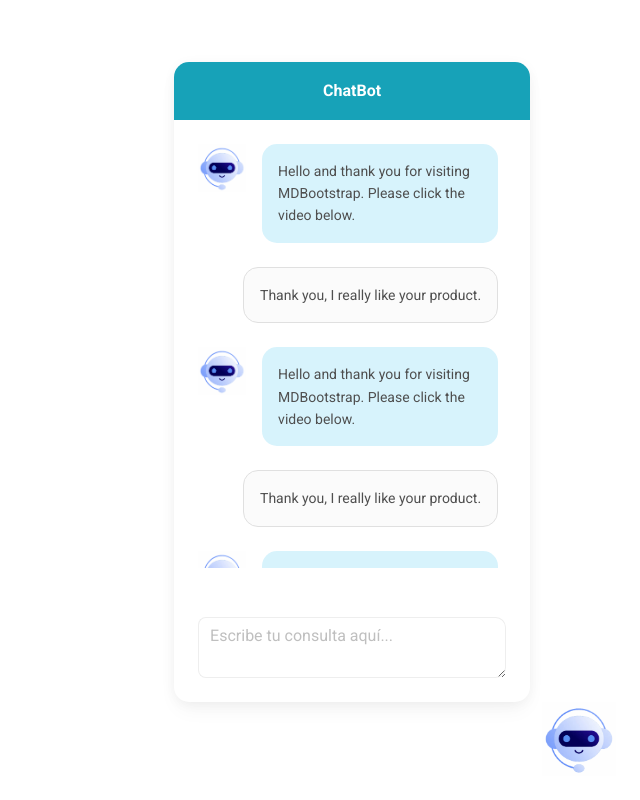
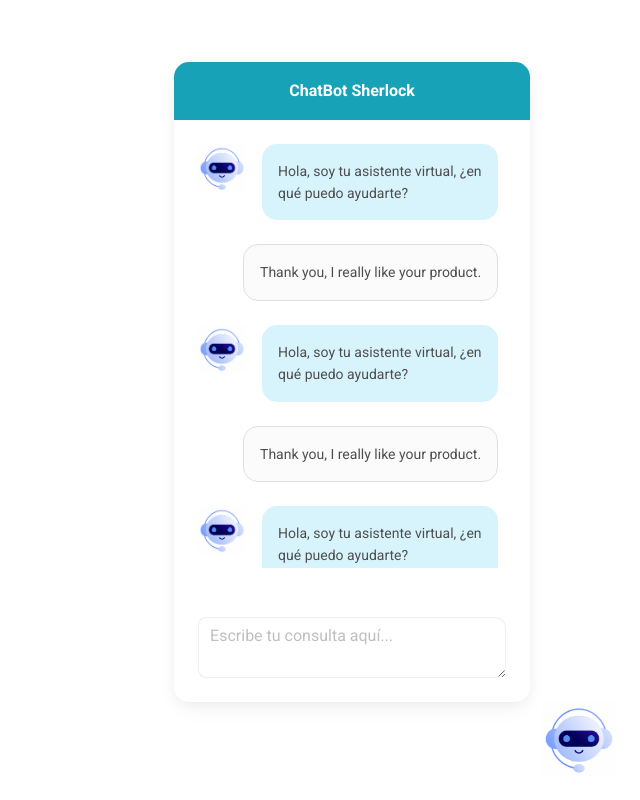
Before and after one commit to UTN-FRSR-TUP/ChatBot-Front, a React (Vite) app: page / in a window 1280 px wide. Both pictures are taken after a click on the picture 1206 px from the left and 726 px from the top of the page. Shown: the whole page, without its empty margins (640-1280 px from the left). Built offline with nearby package versions, Linux system fonts and the light colour scheme.

Commit message:
Chatbot_props-estilos

```diff
--- a/src/components/Body.jsx
+++ b/src/components/Body.jsx
@@ -1,32 +1,65 @@
-import React, {useState} from "react";
+import React, { useState } from "react";
 import { MDBCardBody, MDBTextArea } from "mdb-react-ui-kit";
 import { BotMessage } from "./BotMessage";
 import { UserMessage } from "./UserMessage";
 import { Input } from "./Input";
 import Data from "../utils/company-config.json";
 
-
-export const Body = () => {
-	const [companyData, setCompanyData] = useState(Data);
-	const colors = companyData["bussiness-data"]["primary-color"]+" "+companyData["bussiness-data"]["secondary-color"];
+export const Body = ({
+	botImg,
+	botName,
+	companyName,
+	welcomeMessage,
+	primaryColor,
+	secondaryColor,
+}) => {
+	const colors = primaryColor + " " + secondaryColor;
+	const [botMessage, setBotMessage] = useState(welcomeMessage);
 	return (
-		<MDBCardBody id="card-body" style={{scrollbarWidth: "thin",
-		scrollbarColor:  colors,}}>
-			<ul className="ps-0 pe-2" id="messages" style={{height:"calc(75vh - 11rem)", overflowY:"scroll"}}>
+		<MDBCardBody
+			id="card-body"
+			style={{ scrollbarWidth: "thin", scrollbarColor: colors }}
+		>
+			<ul
+				className="ps-0 pe-2"
+				id="messages"
+				style={{ height: "calc(75vh - 11rem)", overflowY: "scroll" }}
+			>
 				<li className="">
-					<BotMessage />
+				<BotMessage
+						botImg={botImg}
+						botName={botName}
+						companyName={companyName}
+						welcomeMessage={welcomeMessage}
+						secondaryColor={secondaryColor}
+						botMessage={botMessage}
+					/>
 				</li>
 				<li className="">
 					<UserMessage />
 				</li>
 				<li className="">
-					<BotMessage />
+				<BotMessage
+						botImg={botImg}
+						botName={botName}
+						companyName={companyName}
+						welcomeMessage={welcomeMessage}
+						secondaryColor={secondaryColor}
+						botMessage={botMessage}
+					/>
 				</li>
 				<li className="">
 					<UserMessage />
 				</li>
-				<li className="list-group-item">
-					<BotMessage />
+				<li className="">
+				<BotMessage
+						botImg={botImg}
+						botName={botName}
+						companyName={companyName}
+						welcomeMessage={welcomeMessage}
+						secondaryColor={secondaryColor}
+						botMessage={botMessage}
+					/>
 				</li>
 			</ul>
 			<Input />
--- a/src/components/BotMessage.jsx
+++ b/src/components/BotMessage.jsx
@@ -1,13 +1,12 @@
 import React, { useState } from "react";
 import Data from "../utils/company-config.json";
 
-export const BotMessage = () => {
-	const [companyData, setCompanyData] = useState(Data);
+export const BotMessage = ({botImg, botName, companyName, welcomeMessage, secondaryColor, botMessage}) => {
 	return (
 		<>
 			<div className="d-flex flex-row justify-content-start mb-4">
 				<img
-					src={companyData["bot-data"]["bot-img"]}
+					src={botImg}
 					alt="avatar 1"
 					style={{ width: "3rem", height: "100%" }}
 				/>
@@ -15,13 +14,12 @@ export const BotMessage = () => {
 					className="p-3 ms-3"
 					style={{
 						borderRadius: "15px",
-						backgroundColor: companyData["bussiness-data"]["secondary-color"],
+						backgroundColor: secondaryColor,
 
 					}}
 				>
 					<p className="small mb-0">
-						Hello and thank you for visiting MDBootstrap. Please
-						click the video below.
+						{botMessage}
 					</p>
 				</div>
 			</div>
--- a/src/components/Chatbot.jsx
+++ b/src/components/Chatbot.jsx
@@ -1,4 +1,4 @@
-import React from "react";
+import React,{useState} from "react";
 import {
 	MDBContainer,
 	MDBRow,
@@ -11,10 +11,15 @@ import {
 } from "mdb-react-ui-kit";
 import { Header } from "./Header";
 import { Body } from "./Body";
+import Data from "../utils/company-config.json";
 
-
-export default function Chatbot() {
-
+export default function Chatbot({botImg}) {
+	const [companyData, setCompanyData] = useState(Data);
+	const botName = companyData["bot-data"]["name"];
+	const companyName = companyData["bussiness-data"]["name"];
+	const welcomeMessage = companyData["bot-data"]["welcome-message"];
+	const primaryColor = companyData["bussiness-data"]["primary-color"];
+	const secondaryColor = companyData["bussiness-data"]["secondary-color"];
 	return (
 		<>
 
@@ -22,8 +27,8 @@ export default function Chatbot() {
 				<MDBRow className="d-flex justify-content-end">
 					<MDBCol md="8" lg="6" xl="4">
 						<MDBCard id="chat1" style={{ borderRadius: "15px" }} >
-							<Header />
-							<Body />
+							<Header botName={botName} primaryColor={primaryColor}/>
+							<Body botImg={botImg} botName={botName} companyName={companyName} welcomeMessage={welcomeMessage} primaryColor={primaryColor} secondaryColor={secondaryColor}/>
 						</MDBCard>
 					</MDBCol>
 				</MDBRow>
--- a/src/components/Header.jsx
+++ b/src/components/Header.jsx
@@ -2,19 +2,19 @@ import React, {useState} from "react";
 import { MDBCardHeader, MDBIcon } from "mdb-react-ui-kit";
 import Data from "../utils/company-config.json";
 
-export const Header = () => {
-	const [companyData, setCompanyData] = useState(Data);
+export const Header = ({botName, primaryColor}) => {
+
 	return (
 		<MDBCardHeader
 			className="d-flex justify-content-center align-items-center p-3  text-white border-bottom-0"
 			style={{
 				borderTopLeftRadius: "15px",
 				borderTopRightRadius: "15px",
-				backgroundColor: companyData["bussiness-data"]["primary-color"],
+				backgroundColor: primaryColor,
 			}}
 		>
 			{/* <MDBIcon fas icon="angle-left" /> */}
-			<p className="mb-0 fw-bold text-center">ChatBot</p>
+			<p className="mb-0 fw-bold text-center">ChatBot {botName} </p>
 			{/* <MDBIcon fas icon="times" /> */}
 		</MDBCardHeader>
 	);
--- a/src/components/InitialButton.jsx
+++ b/src/components/InitialButton.jsx
@@ -6,6 +6,7 @@ export const InitialButton = () => {
 	const [companyData, setCompanyData] = useState(Data);
 	const [showChat, setShowChat] = useState(false);
 	const widthImg = showChat ? "6%" : "8%";
+	const botImg = companyData["bot-data"]["bot-img"];
 	return (
 		<>
 			<div className="position fixed h-100">
@@ -15,12 +16,12 @@ export const InitialButton = () => {
 					id="main-button"
 					className="position-absolute bottom-0 end-0 mx-4 mb-4 d-flex justify-content-end "
 				>
-					{showChat && <Chatbot />}
+					{showChat && <Chatbot botImg={botImg} />}
 
 					<img
 						className=""
 						onClick={() => setShowChat(showChat ? false : true)}
-						src={companyData["bot-data"]["bot-img"]}
+						src={botImg}
 						alt="chatbot"
 						style={{ width: widthImg, height: "100%" }}
 					/>
--- a/src/utils/company-config.json
+++ b/src/utils/company-config.json
@@ -13,9 +13,9 @@
         "logo":""
         },
     "bot-data":{
-        "name":"",
+        "name":"Sherlock",
         "bot-img":"../../public/img/chatbot.png",
-        "welcome-message":"",
+        "welcome-message":"Hola, soy tu asistente virtual, ¿en qué puedo ayudarte?",
         "context":"",
         "role":"",
         "information":""
```
